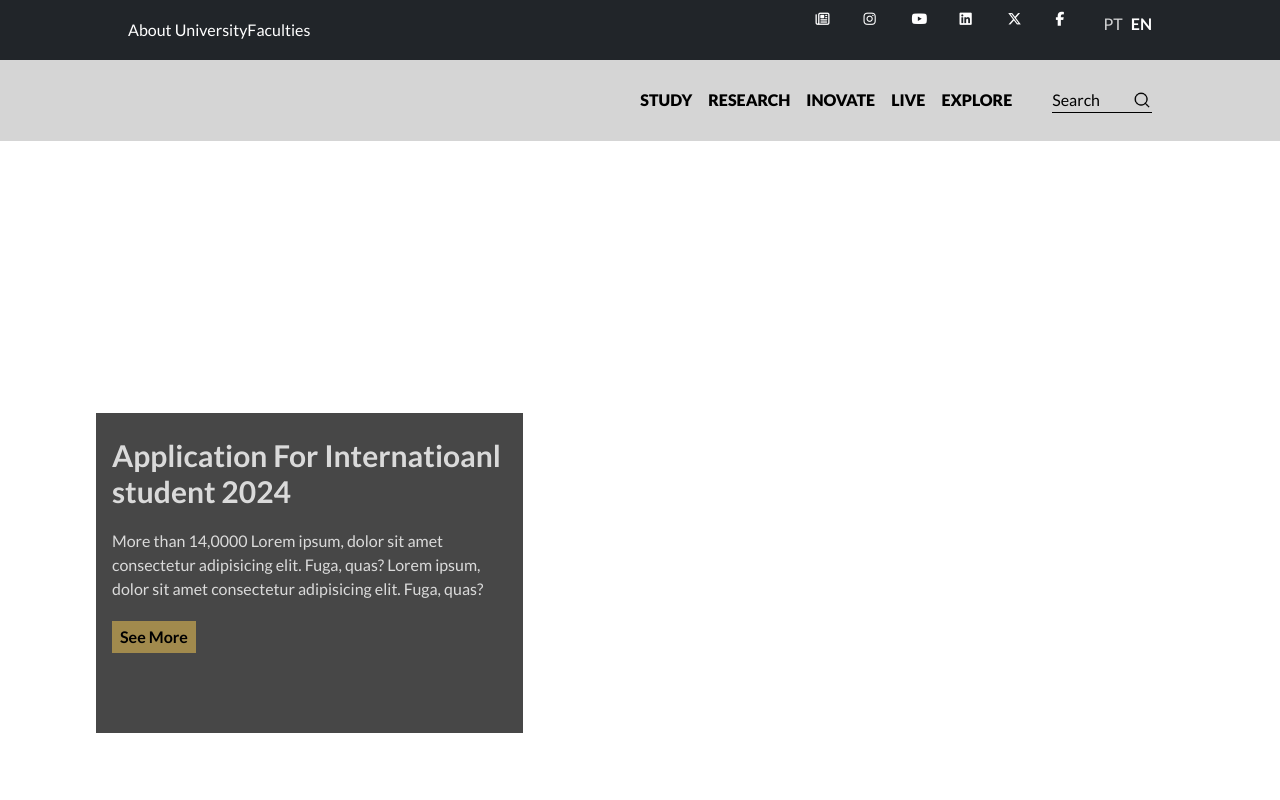
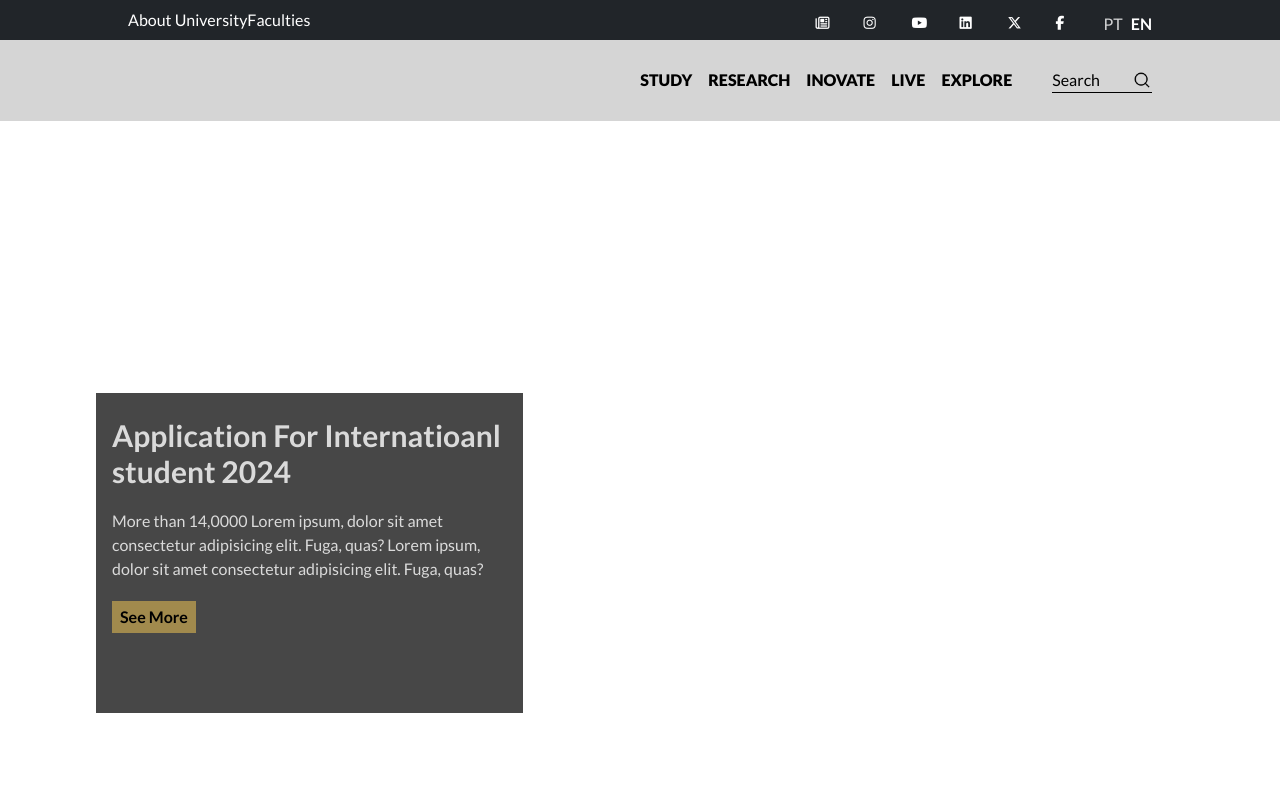
Before and after one commit to Gasorekibo/theGym_cloning_gate, a website: page index.html in a window 1280 px wide. Shown: the top 800 px of the page. Drawn offline with Linux system fonts and the light colour scheme.

Commit message:
positioning navigation

```diff
--- a/index.html
+++ b/index.html
@@ -16,7 +16,7 @@
   </head>
   <body class="font-lato">
     <header class="bg-navbar">
-      <nav class="bg-[#212529] text-white hidden lg:flex lg:px-32 justify-between">
+      <nav class="bg-[#212529] text-white hidden lg:flex lg:px-32 justify-between h-10">
         <div class="flex">
           <p class="flex items-center gap-0">
             <span>About University</span>
@@ -35,15 +35,15 @@
             />
           </p>
         </div>
-        <div class="mt-3 flex ">
-            <i class="fa-regular fa-newspaper size-12 text-sm "></i>
-            <i class="fa-brands fa-instagram size-12 text-sm "></i>
-            <i class="fa-brands fa-youtube size-12 text-sm "></i>
-            <i class="fa-brands fa-linkedin size-12 text-sm "></i>
-            <i class="fa-brands fa-x-twitter size-12 text-sm "></i>
-            <i class="fa-brands fa-facebook-f size-12 text-sm "></i>
-            <p class="opacity-80 mr-2  ">PT</p>
-            <p class="font-bold ">EN</p>
+        <div class=" flex  ">
+            <i class="fa-regular fa-newspaper size-12 text-sm mt-4"></i>
+            <i class="fa-brands fa-instagram size-12 text-sm mt-4"></i>
+            <i class="fa-brands fa-youtube size-12 text-sm mt-4"></i>
+            <i class="fa-brands fa-linkedin size-12 text-sm mt-4"></i>
+            <i class="fa-brands fa-x-twitter size-12 text-sm mt-4"></i>
+            <i class="fa-brands fa-facebook-f size-12 text-sm mt-4"></i>
+            <p class="opacity-80 mr-2  mt-3">PT</p>
+            <p class="font-bold mt-3">EN</p>
           </div>
       </nav>
       <nav class="flex justify-between px-6 md:hidden py-5 sticky top-0">
```
Also changed, not shown: src/output.css.
